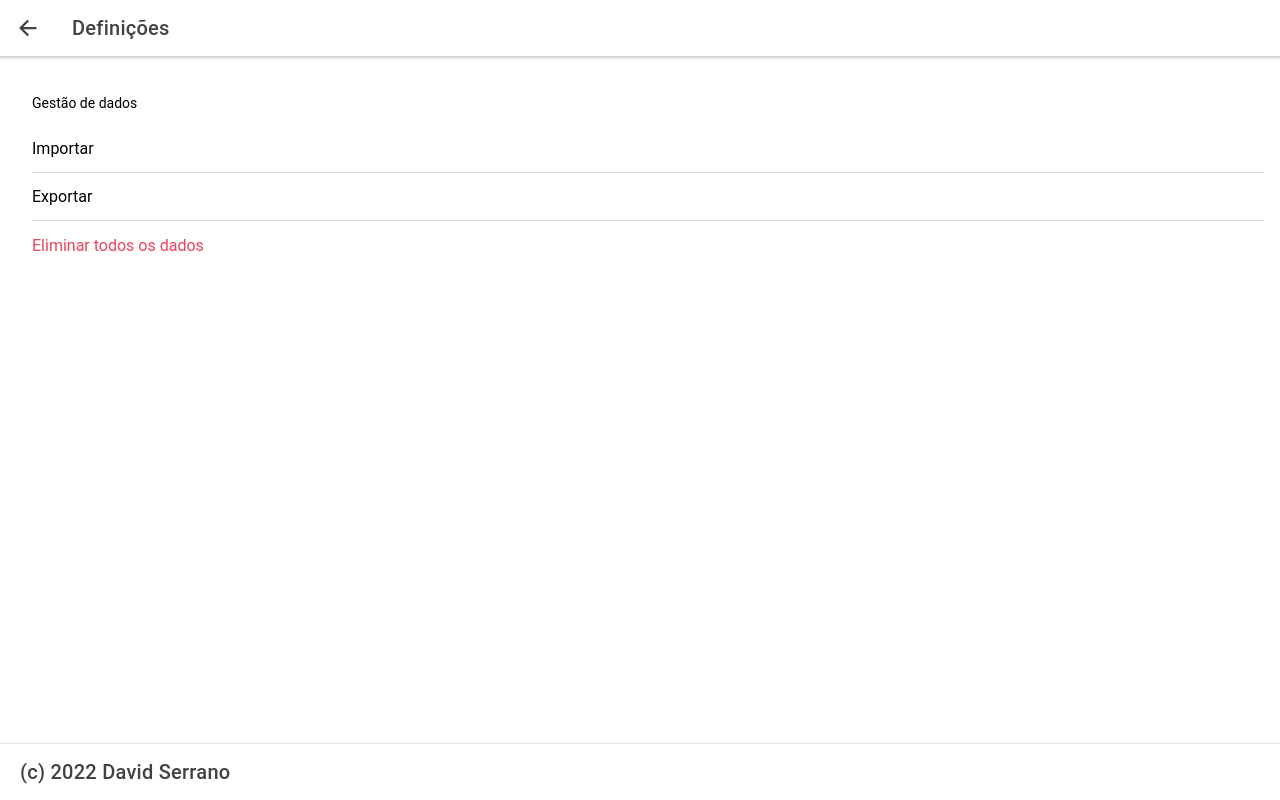
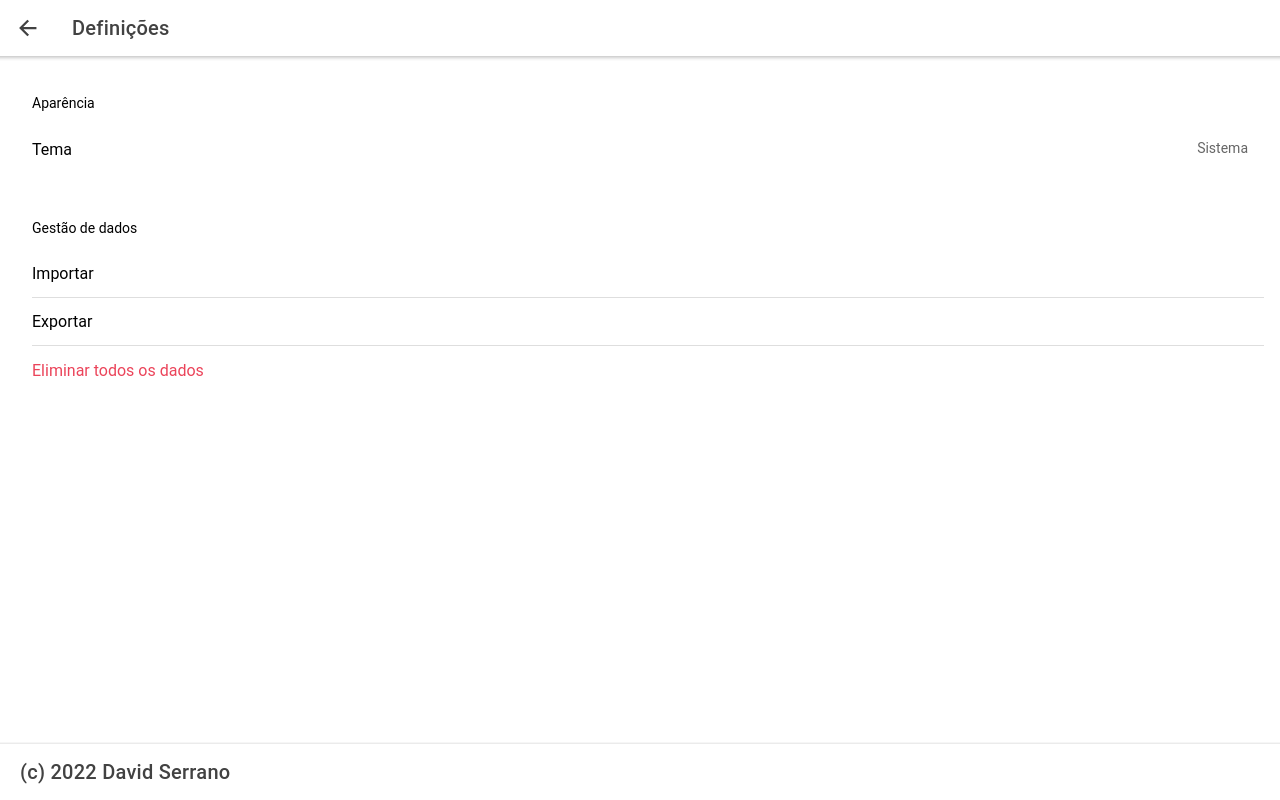
Before and after one commit to N0NamedGuy/bean-counter, a React (Create React App) app: page /beans/settings in a window 1280 px wide. Built offline with nearby package versions, Linux system fonts and the light colour scheme.

Commit message:
feat: :sparkles: add dark mode toggling

```diff
--- a/src/App.js
+++ b/src/App.js
@@ -1,4 +1,4 @@
-import React from 'react';
+import React, { useEffect, useState } from 'react';
 import './App.css';
 
 import { Export } from './pages/Export';
@@ -33,24 +33,19 @@ import {
 } from 'react-router';
 import { Import } from './pages/Import';
 import { Settings } from './pages/Settings';
+import { ThemeContext } from './contexts/ThemeContext';
+import { useDarkMode } from './hooks/useDarkMode';
 
 setupIonicReact({});
 
-// Use matchMedia to check the user preference
-const prefersDark = window.matchMedia('(prefers-color-scheme: dark)');
+function App() {
+    const [darkMode, setDarkMode] = useDarkMode();
 
-toggleDarkTheme(prefersDark.matches);
-
-// Listen for changes to the prefers-color-scheme media query
-prefersDark.addEventListener('change', (mediaQuery) => toggleDarkTheme(mediaQuery.matches));
-
-// Add or remove the "dark" class based on if the media query matches
-function toggleDarkTheme(shouldAdd) {
-    document.body.classList.toggle('dark', shouldAdd);
-}
-
-function App() {
     return (
+        <ThemeContext.Provider value={{
+            darkMode,
+            setDarkMode
+        }}>
             <IonApp>
                 <IonReactRouter basename="beans">
                     <IonRouterOutlet>
@@ -62,6 +57,7 @@ function App() {
                     </IonRouterOutlet>
                 </IonReactRouter>
             </IonApp>
+        </ThemeContext.Provider>
     );
 }
 
--- /dev/null
+++ b/src/components/ThemeActionSheet.jsx
@@ -0,0 +1,41 @@
+import { IonActionSheet } from '@ionic/react';
+
+export const ThemeActionSheet = ({ isOpen, onDismiss }) => {
+    function handleDismiss(ev) {
+        onDismiss({
+            isOpen: false,
+            action: ev.detail.data?.action
+        });
+    }
+
+    const systemButton = {
+        text: 'Sistema',
+        data: {
+            action: 'system'
+        }
+    };
+
+    const darkButton = {
+        text: 'Escuro',
+        data: {
+            action: 'dark'
+        }
+    };
+
+    const lightButton = {
+        text: 'Claro',
+        data: {
+            action: 'light'
+        }
+    };
+
+    return <IonActionSheet isOpen={isOpen}
+        onDidDismiss={handleDismiss}
+        header="Tema"
+        buttons={[
+            systemButton,
+            darkButton,
+            lightButton
+        ]}
+    />
+}
--- /dev/null
+++ b/src/contexts/ThemeContext.jsx
@@ -0,0 +1,6 @@
+import { createContext } from 'react';
+
+export const ThemeContext = createContext({
+    darkMode: 'system',
+    setDarkMode: () => {}
+});
--- /dev/null
+++ b/src/hooks/useDarkMode.js
@@ -0,0 +1,46 @@
+import { useEffect } from 'react';
+import { useStorageState } from '../hooks/useStorageState';
+
+// Use matchMedia to check the user preference
+const prefersDark = window.matchMedia('(prefers-color-scheme: dark)');
+
+export const useDarkMode = () => {
+    const [isDarkModePreference, setIsDarkModePreference] = useStorageState('darkMode', 'system');
+
+    useEffect(() => {
+        const preferDarkChange = (mediaQuery) => {
+            if (isDarkModePreference === 'system') {
+                toggleColorScheme('dark', mediaQuery.matches);
+            }
+        }
+        prefersDark.addEventListener('change', preferDarkChange);
+
+        applyDarkMode(isDarkModePreference);
+
+        return () => {
+            prefersDark.removeEventListener('change', preferDarkChange);
+        }
+    }, []);
+
+    function applyDarkMode(darkModeType) {
+        if (darkModeType === 'system') {
+            toggleColorScheme(prefersDark.matches);
+        } else if (darkModeType === 'dark') {
+            toggleColorScheme(true);
+        } else {
+            toggleColorScheme(false);
+        }
+    }
+
+    function setDarkMode(darkModeType) {
+        applyDarkMode(darkModeType);
+        setIsDarkModePreference(darkModeType);
+    };
+
+    // Add or remove the "dark" class based on if the media query matches
+    function toggleColorScheme(shouldAdd) {
+        document.body.classList.toggle('dark', shouldAdd);
+    }
+
+    return [isDarkModePreference, setDarkMode];
+}
--- a/src/hooks/useStorageState.js
+++ b/src/hooks/useStorageState.js
@@ -1,5 +1,4 @@
-import { useState } from 'react';
-import { useIonViewWillEnter } from '@ionic/react';
+import { useEffect, useState } from 'react';
 
 function useStorageState(stateName, defaultVal) {
     const key = `storedState.${stateName}`;
@@ -29,7 +28,7 @@ function useStorageState(stateName, defaultVal) {
         }
     };
 
-    useIonViewWillEnter((e) => {
+    useEffect((e) => {
         loadStoredState();
     }, [stateName]);
 
--- a/src/pages/Settings.jsx
+++ b/src/pages/Settings.jsx
@@ -1,15 +1,32 @@
-import React, { useState } from 'react';
+import React, { useContext, useState } from 'react';
 
 import {
     IonBackButton, IonButtons,
     IonContent, IonFooter, IonHeader, IonItem,
     IonLabel, IonList, IonListHeader, IonPage,
-    IonTitle,
-    IonToolbar
+    IonTitle, IonToolbar
 } from '@ionic/react';
 import { DataClearActionSheet } from '../components/DataClearActionSheet';
+import { ThemeActionSheet } from '../components/ThemeActionSheet';
+import { ThemeContext } from '../contexts/ThemeContext';
 export const Settings = () => {
+    const [themeSheetOpen, setThemeSheetOpen] = useState(false);
     const [deleteSheetOpen, setDeleteSheetOpen] = useState(false);
+
+    const {
+        darkMode,
+        setDarkMode
+    } = useContext(ThemeContext);
+
+    function getDarkModeText() {
+        const dict = {
+            'system': 'Sistema',
+            'dark': 'Escuro',
+            'light': 'Claro'
+        }
+
+        return dict[darkMode] || 'Desconhecido';
+    }
 
     return <IonPage>
         <IonHeader translucent={true}>
@@ -21,6 +38,24 @@ export const Settings = () => {
             </IonToolbar>
         </IonHeader>
         <IonContent fullscreen>
+            <IonList inset>
+                <IonListHeader>
+                    <IonLabel>Aparência</IonLabel>
+                </IonListHeader>
+                <IonItem button onClick={() => setThemeSheetOpen(true)}>
+                    <IonLabel>
+                        Tema
+                    </IonLabel>
+                    <IonLabel slot="end">
+                        <p>{getDarkModeText()}</p>
+                    </IonLabel>
+                    <ThemeActionSheet isOpen={themeSheetOpen}
+                        onDismiss={({ isOpen, action }) => {
+                            setThemeSheetOpen(isOpen);
+                            setDarkMode(action);
+                        }} />
+                </IonItem>
+            </IonList>
             <IonList inset>
                 <IonListHeader>
                     <IonLabel>Gestão de dados</IonLabel>
--- a/src/theme/variables.css
+++ b/src/theme/variables.css
@@ -76,13 +76,12 @@ http://ionicframework.com/docs/theming/ */
   --ion-color-light-tint: #f5f6f9;
 }
 
-@media (prefers-color-scheme: dark) {
 /*
 * Dark Colors
 * -------------------------------------------
 */
 
-  body {
+body.dark {
 --ion-color-primary: #428cff;
 --ion-color-primary-rgb: 66,140,255;
 --ion-color-primary-contrast: #ffffff;
@@ -152,7 +151,7 @@ http://ionicframework.com/docs/theming/ */
 * -------------------------------------------
 */
 
-  .ios body {
+.ios body.dark {
 --ion-background-color: #000000;
 --ion-background-color-rgb: 0,0,0;
 
@@ -184,7 +183,7 @@ http://ionicframework.com/docs/theming/ */
 --ion-card-background: #1c1c1d;
 }
 
-  .ios ion-modal {
+.ios body.dark ion-modal {
 --ion-background-color: var(--ion-color-step-100);
 --ion-toolbar-background: var(--ion-color-step-150);
 --ion-toolbar-border-color: var(--ion-color-step-250);
@@ -196,7 +195,7 @@ http://ionicframework.com/docs/theming/ */
 * -------------------------------------------
 */
 
-  .md body {
+.md body.dark {
 --ion-background-color: #121212;
 --ion-background-color-rgb: 18,18,18;
 
@@ -233,4 +232,3 @@ http://ionicframework.com/docs/theming/ */
 
 --ion-card-background: #1e1e1e;
 }
-}
```
Lines whose indentation alone changed are shown as unchanged.
